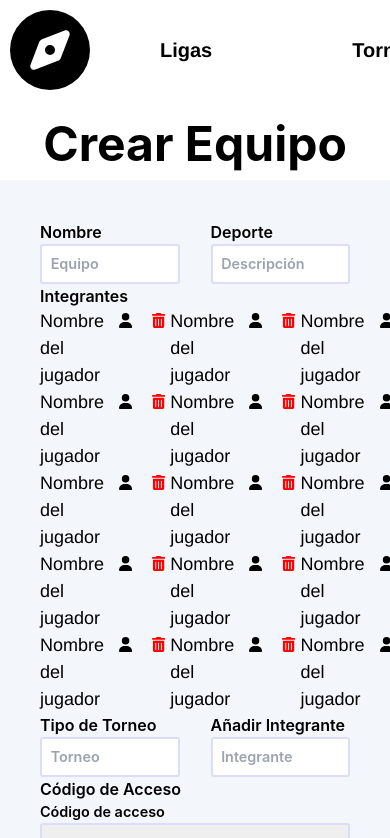
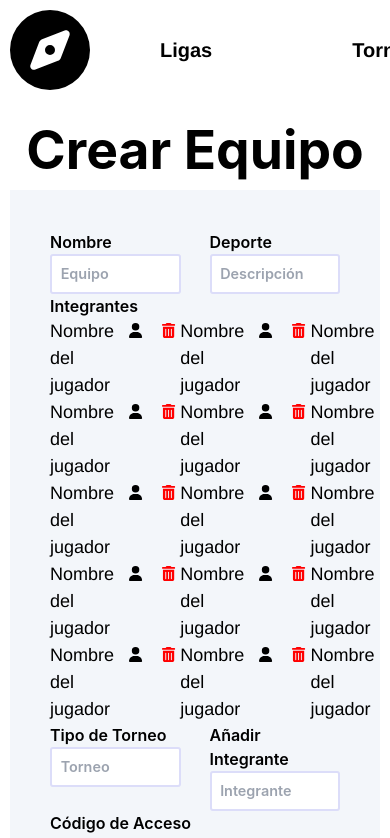
Before and after one commit to administracion-ligas-deportivas/sitio-web, a Next.js app: page /create-team in a window 390 px wide. Shown: the top 838 px of the page. Built offline with nearby package versions, Linux system fonts and the light colour scheme.

Commit message:
Creación de distintas pantallas en versión movil

```diff
--- a/pages/create-team.js
+++ b/pages/create-team.js
@@ -30,7 +30,7 @@ export default function CrearEquipo() {
 
       <Navbar />
 
-      <div className="container mx-auto py-2">
+      <div className={styles.container}>
         <div>
           <h1 className={styles.titlePage}>Crear Equipo</h1>
           <div className={styles.rectangle}>
--- a/pages/editar-perfil.js
+++ b/pages/editar-perfil.js
@@ -30,7 +30,6 @@ export default function EditarPerfil() {
 
       <Navbar />
 
-      <div className="container mx-auto py-2">
       <div className={styles.container}>
         <h1>Editar Perfil</h1>
         <div className={styles.rectangle}>
@@ -244,7 +243,6 @@ export default function EditarPerfil() {
           </div>
         </div>
       </div>
-      </div>
 
       <Footer />
     </>
--- a/pages/gestion-equipo.js
+++ b/pages/gestion-equipo.js
@@ -1,24 +1,13 @@
 import "@fortawesome/fontawesome-svg-core/styles.css";
-import Link from "next/link";
 
 import Head from "next/head";
 import styles from "../styles/GestionEquipo.module.css";
 import InputButton from "../components/InputButton";
 import Footer from "../components/Footer";
 import SingleStat from "../components/Statistics";
-import UserIcon from "../components/Icon";
-import InputButtonTitle from "../components/InputButtonTitle";
-import InputCode from "../components/InputCode";
-// import Input from "../components/Input/index";
-
-// import Image from "next/image";
-import OldInput from "../components/OldInput";
-import Input from "../components/Input";
 import Label from "../components/Label";
 import Jugador from "../components/Jugador";
-// import Image from "next/image";
 import Navbar from "../components/Navbar";
-import Button from "../components/Button";
 
 export default function GestionEquipo() {
   return (
@@ -37,7 +26,7 @@ export default function GestionEquipo() {
 
       <Navbar />
 
-      <div className="container mx-auto py-2">
+      <div className={styles.container}>
         <div>
           <div className={styles.rectangle}>
             <h1> Nombre del Equipo </h1>
@@ -69,7 +58,7 @@ export default function GestionEquipo() {
                 />
               </div>
             </div>
-            <div style={{ padding: "10px" }}>
+            <div className={styles.addIntegrante}>
               <Label> Añadir integrante </Label>
               <InputButton
                 nameU="integrante"
--- a/styles/CreateTeam.module.css
+++ b/styles/CreateTeam.module.css
@@ -1,5 +1,10 @@
 /* stylelint-disable order/properties-alphabetical-order */
 /* stylelint-disable color-function-notation */
+
+@media screen and (min-width: 1025px) {
+  .container {
+    padding: 40px;
+  }
 
   .titlePage {
     font-size: 3em;
@@ -25,3 +30,35 @@
   .input {
     width: 45%;
   }
+}
+
+@media screen and (max-width: 1024px) {
+  .container {
+    padding: 10px;
+  }
+
+  .titlePage {
+    font-size: 40pt;
+    font-weight: 700;
+    text-align: center;
+  }
+
+  .subtitlePage {
+    font-size: 12pt;
+    font-weight: 500;
+  }
+
+  .rectangle {
+    padding: 40px;
+    background-color: rgb(243, 246, 250);
+  }
+
+  .flexContainer {
+    display: flex;
+    justify-content: space-between;
+  }
+
+  .input {
+    width: 45%;
+  }
+}
--- a/styles/EditarPerfil.module.css
+++ b/styles/EditarPerfil.module.css
@@ -1,5 +1,11 @@
 /* stylelint-disable color-function-notation */
 /* stylelint-disable order/properties-alphabetical-order */
+
+@media screen and (min-width: 1025px) {
+  .container {
+    padding: 40px;
+  }
+
   .container h1 {
     font-size: 3em;
     font-weight: 700;
@@ -38,3 +44,48 @@
     display: flex;
     flex-direction: row-reverse;
   }
+}
+
+@media screen and (max-width: 1024px) {
+  .container {
+    padding: 10px;
+  }
+
+  .container h1 {
+    font-size: 3em;
+    font-weight: 700;
+    text-align: center;
+  }
+
+  .container h2 {
+    font-size: 18pt;
+    font-weight: bold;
+  }
+
+  .rectangle {
+    padding: 40px;
+    background-color: rgb(243, 246, 250);
+  }
+
+  .user {
+    display: flex;
+    justify-content: center;
+  }
+
+  .flexContainer {
+    justify-content: space-between;
+  }
+
+  .input {
+    width: 100%;
+  }
+
+  .input2 {
+    width: 100%;
+  }
+
+  .buttons {
+    display: flex;
+    flex-direction: row-reverse;
+  }
+}
--- a/styles/GestionEquipo.module.css
+++ b/styles/GestionEquipo.module.css
@@ -1,5 +1,11 @@
 /* stylelint-disable order/properties-alphabetical-order */
 /* stylelint-disable color-function-notation */
+
+@media screen and (min-width: 1025px) {
+  .container {
+    padding: 40px;
+  }
+
   .subtitlePage {
     font-size: 1.5em;
     font-weight: 500;
@@ -30,3 +36,41 @@
     width: 18%;
     background-color: white;
   }
+
+  .addIntegrante {
+    padding: 10px;
+  }
+}
+
+@media screen and (max-width: 1024px) {
+  .container {
+    padding: 10px;
+  }
+
+  .subtitlePage {
+    font-size: 12pt;
+    font-weight: 500;
+  }
+
+  .rectangle {
+    padding: 40px;
+    background-color: rgb(243, 246, 250);
+  }
+
+  .rectangle h1 {
+    font-size: 40px;
+    font-weight: 700;
+    text-align: center;
+  }
+
+  .contenido {
+    padding: 20px;
+    width: 80%;
+    background-color: white;
+  }
+
+  .estadisticas {
+    width: 18%;
+    background-color: white;
+  }
+}
```
Lines whose indentation alone changed are shown as unchanged.
